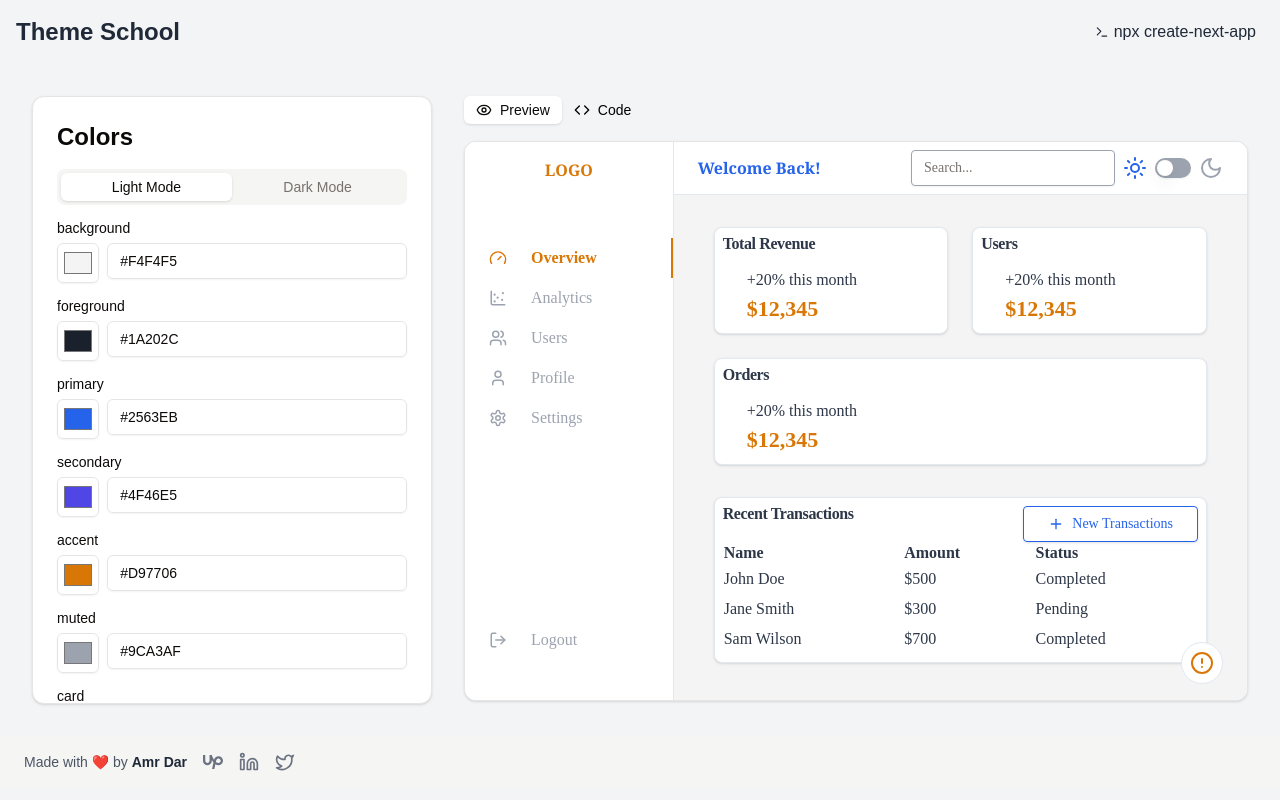
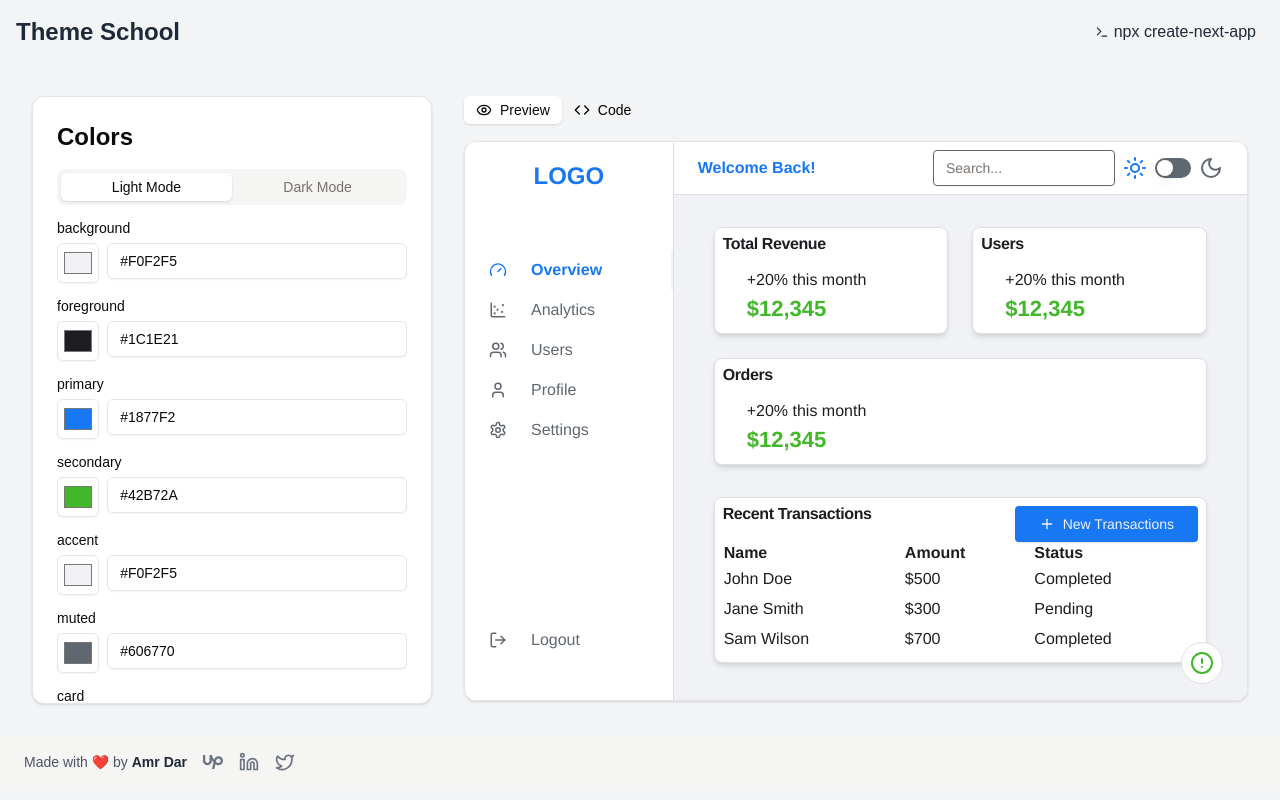
Before and after one commit to amrjmd1/theme-school, a Next.js app: page / in a window 1280 px wide. Built offline with nearby package versions, Linux system fonts and the light colour scheme.

Commit message:
theme change

```diff
--- a/src/app/page.tsx
+++ b/src/app/page.tsx
@@ -40,61 +40,61 @@ interface Theme {
 
 export default function ThemeBuilderx() {
   const [theme, setTheme] = useState<Theme>({
-    colors: {
-      light: {
-        background: "#F4F4F5",
-        foreground: "#1A202C",
-        primary: "#2563EB",
-        secondary: "#4F46E5",
-        accent: "#D97706",
-        muted: "#9CA3AF",
-        card: "#FFFFFF",
-        cardForeground: "#2D3748",
-        border: "#E2E8F0",
+    "colors": {
+      "light": {
+        "background": "#F0F2F5", // Facebook's light background
+        "foreground": "#1C1E21", // Facebook's dark text color
+        "primary": "#1877F2", // Facebook's primary blue
+        "secondary": "#42B72A", // Facebook's green (used for buttons like "Create Post")
+        "accent": "#F0F2F5", // Light gray for accents
+        "muted": "#606770", // Muted text color
+        "card": "#FFFFFF", // White for cards
+        "cardForeground": "#1C1E21", // Dark text for cards
+        "border": "#DDDFE2" // Light gray for borders
       },
-      dark: {
-        background: "#121212",
-        foreground: "#E2E8F0",
-        primary: "#3B82F6",
-        secondary: "#7C3AED",
-        accent: "#FBBF24",
-        muted: "#6B7280",
-        card: "#1E293B",
-        cardForeground: "#F8FAFC",
-        border: "#374151",
-      },
+      "dark": {
+        "background": "#18191A", // Facebook's dark background
+        "foreground": "#E4E6EB", // Light text for dark mode
+        "primary": "#1877F2", // Same primary blue
+        "secondary": "#42B72A", // Same green
+        "accent": "#242526", // Dark gray for accents
+        "muted": "#B0B3B8", // Muted text in dark mode
+        "card": "#242526", // Dark gray for cards
+        "cardForeground": "#E4E6EB", // Light text for cards
+        "border": "#3A3B3C" // Darker gray for borders
+      }
     },
-    typography: {
-      sans: "SF Pro",
-      heading: "Georgia",
-      fontSize: "16px",
-      fontWeight_light: "300",
-      fontWeight_normal: "400",
-      fontWeight_semibold: "600",
-      fontWeight_bold: "700",
-      lineHeight_normal: "1.5",
-      lineHeight_relaxed: "1.75",
-      lineHeight_tight: "1.25",
+    "typography": {
+      "sans": "Helvetica", // Facebook's default font stack
+      "heading": "Helvetica", // Same for headings
+      "fontSize": "16px", // Base font size
+      "fontWeight_light": "300",
+      "fontWeight_normal": "400",
+      "fontWeight_semibold": "600",
+      "fontWeight_bold": "700",
+      "lineHeight_normal": "1.5",
+      "lineHeight_relaxed": "1.75",
+      "lineHeight_tight": "1.25"
     },
-    spacing: {
-      sm: 8,
-      md: 16,
-      lg: 24,
-      xl: 32,
-      "2xl": 40,
+    "spacing": {
+      "sm": 8,
+      "md": 16,
+      "lg": 24,
+      "xl": 32,
+      "2xl": 40
     },
-    borderRadius: {
-      sm: 4,
-      md: 8,
-      lg: 16,
-      xl: 24,
+    "borderRadius": {
+      "sm": 4,
+      "md": 8,
+      "lg": 16,
+      "xl": 24
     },
-    borderWidth: {
-      sm: 0.3,
-      md: 0.5,
-      lg: 0.9,
-      xl: 2.4,
-    },
+    "borderWidth": {
+      "sm": 0.3,
+      "md": 0.5,
+      "lg": 0.9,
+      "xl": 2.4
+    }
   });
 
   const [isDarkMode, setIsDarkMode] = useState(false);
--- a/src/components/LivePreview.tsx
+++ b/src/components/LivePreview.tsx
@@ -13,13 +13,7 @@ import {
   Settings,
   LogOut,
 } from "lucide-react";
-import {
-  Card,
-  CardHeader,
-  CardTitle,
-  CardContent,
-  CardDescription,
-} from "@/components/ui/card";
+import { Card, CardHeader, CardTitle, CardContent } from "@/components/ui/card";
 
 interface LivePreviewProps {
   theme: {
@@ -79,27 +73,32 @@ export function LivePreview({
     borderWidth: `${borderWidth.lg}px`,
     borderRadius: `${borderRadius.md}px`,
     padding: `${spacing.sm}px`,
+    boxShadow: `0 4px 6px -1px rgba(0, 0, 0, 0.1), 0 2px 4px -1px rgba(0, 0, 0, 0.06)`,
   };
 
   const buttonStyle = {
     margin: 0,
-    backgroundColor: "transparent",
-    border: `${borderWidth.sm}px solid ${colors.primary}`,
-    color: colors.primary,
+    backgroundColor: colors.primary,
+    border: "none",
+    color: colors.background,
     borderRadius: `${borderRadius.sm}px`,
     padding: `${spacing.sm}px ${spacing.lg}px`,
     display: "flex",
     alignItems: "center",
+    gap: spacing.sm + "px",
     transition: "all 0.2s ease-in-out",
+    cursor: "pointer",
   };
 
   const hoverStyle = {
-    backgroundColor: colors.primary,
-    color: colors.background,
+    backgroundColor: colors.secondary,
+    transform: "translateY(-1px)",
+    boxShadow: `0 4px 6px -1px rgba(0, 0, 0, 0.2), 0 2px 4px -1px rgba(0, 0, 0, 0.1)`,
   };
 
   return (
     <div style={containerStyle} className="flex h-full overflow-hidden">
+      {/* Sidebar */}
       <aside
         style={sidebarStyle}
         className="flex flex-col space-y-4 justify-between"
@@ -107,11 +106,12 @@ export function LivePreview({
         <div>
           <h2
             style={{
-              color: colors.accent,
+              color: colors.primary,
               fontWeight: typography.fontWeight_bold,
               textAlign: "center",
               padding: `${spacing.md}px`,
               fontFamily: typography.heading,
+              fontSize: "1.5rem",
             }}
           >
             LOGO
@@ -131,22 +131,24 @@ export function LivePreview({
             ].map((item, index) => (
               <div
                 key={index}
-                className="w-full flex items-center"
+                className="w-full flex items-center hover:opacity-55"
                 style={{
                   padding: `${spacing.sm}px ${spacing.lg}px`,
                   borderRight: `${item.isActive ? borderWidth.xl : 0}px solid ${
                     colors.accent
                   }`,
+                  cursor: "pointer",
+                  transition: "all 0.2s ease-in-out",
                 }}
               >
                 <item.icon
                   size={18}
-                  color={colors[item.isActive ? "accent" : "muted"]}
+                  color={colors[item.isActive ? "primary" : "muted"]}
                 />
                 <span
                   style={{
                     marginLeft: spacing.lg + "px",
-                    color: colors[item.isActive ? "accent" : "muted"],
+                    color: colors[item.isActive ? "primary" : "muted"],
                     fontWeight:
                       typography[
                         `fontWeight_${item.isActive ? "bold" : "normal"}`
@@ -161,9 +163,11 @@ export function LivePreview({
         </div>
         <div style={{ padding: `${spacing["2xl"]}px 0` }}>
           <div
-            className="w-full flex items-center"
+            className="w-full flex items-center hover:opacity-55"
             style={{
               padding: `${spacing.sm}px ${spacing.lg}px`,
+              cursor: "pointer",
+              transition: "all 0.2s ease-in-out",
             }}
           >
             <LogOut size={18} color={colors.muted} />
@@ -171,7 +175,7 @@ export function LivePreview({
               style={{
                 marginLeft: spacing.lg + "px",
                 color: colors.muted,
-                fontWeight: typography.normal,
+                fontWeight: typography.fontWeight_normal,
               }}
             >
               Logout
@@ -180,7 +184,9 @@ export function LivePreview({
         </div>
       </aside>
 
+      {/* Main Content */}
       <div className="flex-grow flex flex-col relative">
+        {/* Floating Alert Icon */}
         <div
           style={{
             position: "absolute",
@@ -190,10 +196,15 @@ export function LivePreview({
             borderRadius: borderRadius.xl + "px",
             padding: spacing.sm + "px",
             border: `${borderWidth.md}px solid ${colors.border}`,
+            cursor: "pointer",
+            transition: "transform 0.2s ease-in-out",
           }}
+          className="hover:scale-105"
         >
-          <AlertCircleIcon color={colors.accent} />
+          <AlertCircleIcon color={colors.secondary} />
         </div>
+
+        {/* Navbar */}
         <div style={navbarStyle}>
           <h1 style={{ color: colors.primary, fontWeight: "bold" }}>
             Welcome Back!
@@ -232,6 +243,7 @@ export function LivePreview({
           </div>
         </div>
 
+        {/* Cards Section */}
         <div
           className="flex flex-wrap"
           style={{
@@ -247,7 +259,7 @@ export function LivePreview({
             <Card
               key={index}
               style={cardStyle}
-              className="flex-1 min-w-[12rem]"
+              className="flex-1 min-w-[12rem] hover:scale-105 transition-transform"
             >
               <CardHeader className="p-0 m-0">
                 <CardTitle>{item.title}</CardTitle>
@@ -262,7 +274,7 @@ export function LivePreview({
                 <h3
                   style={{
                     fontSize: "22px",
-                    color: colors.accent,
+                    color: colors.secondary,
                     fontWeight: typography.fontWeight_bold,
                   }}
                 >
@@ -273,6 +285,7 @@ export function LivePreview({
           ))}
         </div>
 
+        {/* Recent Transactions */}
         <div
           style={{
             padding: `${spacing.xl}px ${spacing["2xl"]}px 0`,
```
